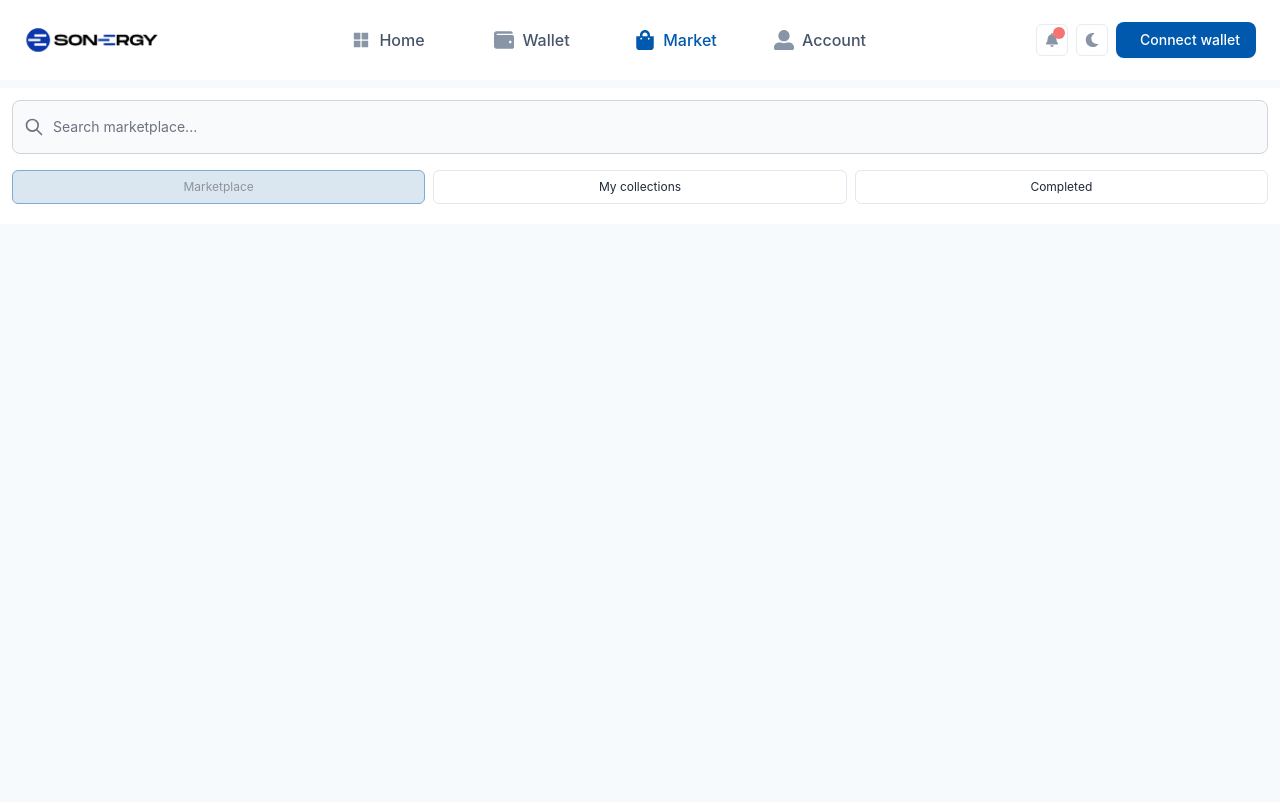
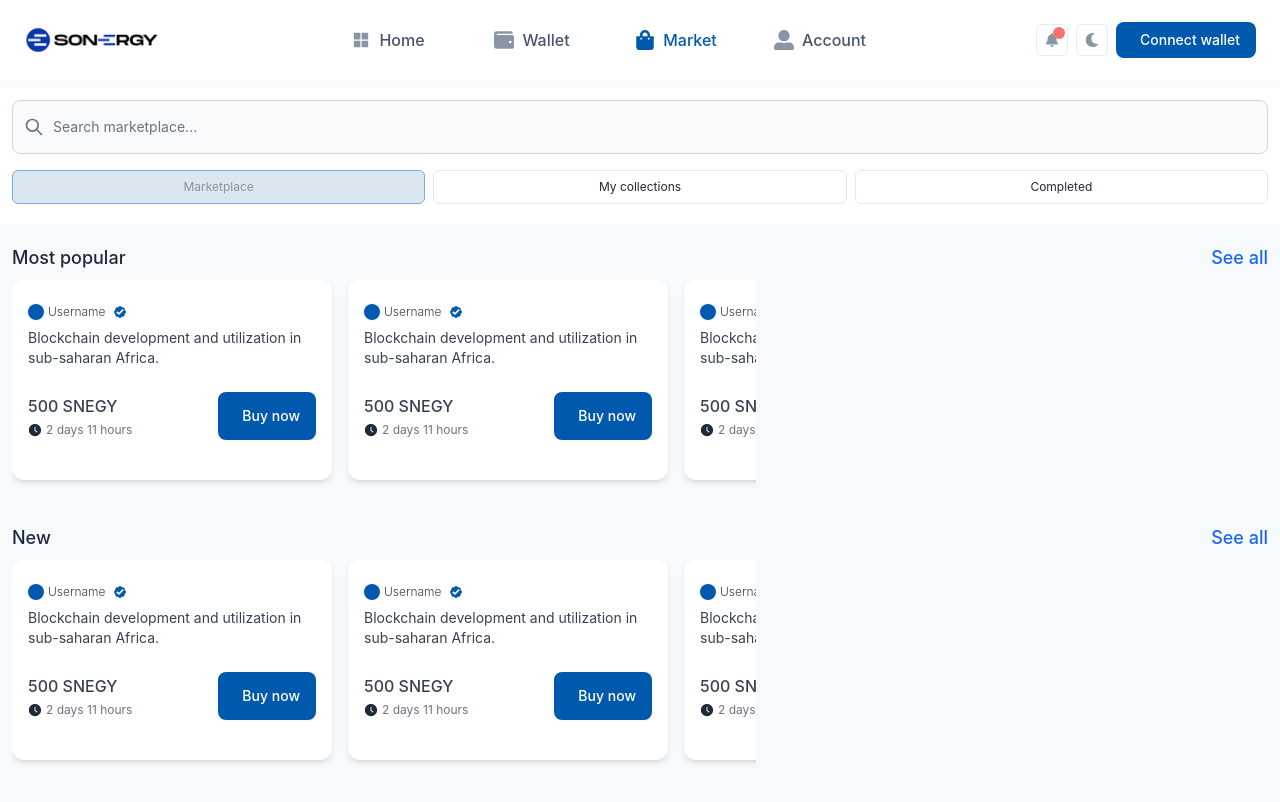
Before and after one commit to afullsnack/sonergy_test, a Next.js app: page /market in a window 1280 px wide. Shown: the top 802 px of the page. Built offline with nearby package versions, Linux system fonts and the light colour scheme.

Commit message:
FEAT: Done with the different sorts for the mark page

```diff
--- a/components/Marketplace/carousel.tsx
+++ b/components/Marketplace/carousel.tsx
@@ -1,10 +1,7 @@
 import { useRouter } from "next/router";
-import {
-  AiFillClockCircle,
-  AiFillDollarCircle,
-  AiOutlineArrowRight,
-} from "react-icons/ai";
-import { ButtonGhost } from "../Button";
+import { AiFillClockCircle } from "react-icons/ai";
+import { GoVerified } from "react-icons/go";
+import { ButtonPrimary } from "../Button";
 import OnboardCard from "../OnboardCard";
 
 export const MostPopularSlider = () => {
@@ -14,98 +11,125 @@ export const MostPopularSlider = () => {
     <div className="w-full carousel max-w-sm desktop:max-w-screen-desktop space-x-4 bg-transparent">
       <div className="carousel-item max-w-xs">
         <OnboardCard>
-          <div className="flex flex-col items-start justify-between mb-3">
-            <span className="text-gray-700 text-sm font-normal text-left mb-2">
-              Blockchain development and utilisation in sub-saharan Africa.
+          <div className="flex flex-col items-start justify-between mb-2">
+            <span className="text-gray-700 text-xs font-light flex items-center justify-center mb-2">
+              <div className="w-4 h-4 rounded-full bg-primary mr-1"></div>{" "}
+              Username <GoVerified color="#0059AC" className="ml-2" />
             </span>
-            <p className="flex items-center justify-center">
-              {" "}
-              <AiFillDollarCircle size={14} />{" "}
-              <b className="text-gray-700 text-xs mr-1 ml-1">200</b>
-              <span className="text-xs">SNEGY</span>{" "}
+            <span className="text-gray-700 text-sm font-normal text-left">
+              Blockchain development and utilization in sub-saharan Africa.
+            </span>
+          </div>
+          <div className="w-full flex items-center justify-between">
+            <div className="flex flex-col flex-[3] items-start justify-center">
+              <p className="flex items-center justify-center text-gray-700 font-medium text-[16px] mb-1">
+                500 SNEGY
               </p>
               <p className="flex items-center justify-center">
                 {" "}
                 <AiFillClockCircle size={14} />
                 <span className="text-xs text-gray-500 ml-1">
-                Expires in 2 days 11 hours
+                  2 days 11 hours
                 </span>{" "}
               </p>
             </div>
-          <ButtonGhost
-            text="Take survey"
+            <div className="flex">
+              <ButtonPrimary
+                text="Buy now"
                 type="normal"
-            icon={<AiOutlineArrowRight />}
-            iconPosition="right"
+                icon={null}
+                iconPosition={null}
                 block={true}
                 onClick={(e) => {
-              console.log("Take survey clicked", e);
-              router.push("/home/take-survey");
+                  console.log("Buy now clicked", e);
+                  // router.push("/home/take-survey");
                 }}
                 isLoading={false}
               />
+            </div>
+          </div>
         </OnboardCard>
       </div>
       <div className="carousel-item max-w-xs">
         <OnboardCard>
-          <div className="flex flex-col items-start justify-between mb-3">
-            <span className="text-gray-700 text-sm font-normal text-left mb-2">
+          <div className="flex flex-col items-start justify-between mb-2">
+            <span className="text-gray-700 text-xs font-light flex items-center justify-center mb-2">
+              <div className="w-4 h-4 rounded-full bg-primary mr-1"></div>{" "}
+              Username <GoVerified color="#0059AC" className="ml-2" />
+            </span>
+            <span className="text-gray-700 text-sm font-normal text-left">
               Blockchain development and utilization in sub-saharan Africa.
             </span>
-            <p className="flex items-center justify-center">
-              {" "}
-              <AiFillDollarCircle size={14} />{" "}
-              <b className="text-gray-700 text-xs mr-1 ml-1">200</b>
-              <span className="text-xs">SNEGY</span>{" "}
+          </div>
+          <div className="w-full flex items-center justify-between">
+            <div className="flex flex-col flex-[3] items-start justify-center">
+              <p className="flex items-center justify-center text-gray-700 font-medium text-[16px] mb-1">
+                500 SNEGY
               </p>
               <p className="flex items-center justify-center">
                 {" "}
                 <AiFillClockCircle size={14} />
                 <span className="text-xs text-gray-500 ml-1">
-                Expires in 2 days 11 hours
+                  2 days 11 hours
                 </span>{" "}
               </p>
             </div>
-          <ButtonGhost
-            text="Take survey"
+            <div className="flex">
+              <ButtonPrimary
+                text="Buy now"
                 type="normal"
-            icon={<AiOutlineArrowRight />}
-            iconPosition="right"
+                icon={null}
+                iconPosition={null}
                 block={true}
-            onClick={(e) => console.log("Take survey clicked", e)}
+                onClick={(e) => {
+                  console.log("Buy now clicked", e);
+                  // router.push("/home/take-survey");
+                }}
                 isLoading={false}
               />
+            </div>
+          </div>
         </OnboardCard>
       </div>
       <div className="carousel-item max-w-xs">
         <OnboardCard>
-          <div className="flex flex-col items-start justify-between mb-3">
-            <span className="text-gray-700 text-sm font-normal text-left mb-2">
-              Blockchain development and utilisation in sub-saharan Africa.
+          <div className="flex flex-col items-start justify-between mb-2">
+            <span className="text-gray-700 text-xs font-light flex items-center justify-center mb-2">
+              <div className="w-4 h-4 rounded-full bg-primary mr-1"></div>{" "}
+              Username <GoVerified color="#0059AC" className="ml-2" />
             </span>
-            <p className="flex items-center justify-center">
-              {" "}
-              <AiFillDollarCircle size={14} />{" "}
-              <b className="text-gray-700 text-xs mr-1 ml-1">200</b>
-              <span className="text-xs">SNEGY</span>{" "}
+            <span className="text-gray-700 text-sm font-normal text-left">
+              Blockchain development and utilization in sub-saharan Africa.
+            </span>
+          </div>
+          <div className="w-full flex items-center justify-between">
+            <div className="flex flex-col flex-[3] items-start justify-center">
+              <p className="flex items-center justify-center text-gray-700 font-medium text-[16px] mb-1">
+                500 SNEGY
               </p>
               <p className="flex items-center justify-center">
                 {" "}
                 <AiFillClockCircle size={14} />
                 <span className="text-xs text-gray-500 ml-1">
-                Expires in 2 days 11 hours
+                  2 days 11 hours
                 </span>{" "}
               </p>
             </div>
-          <ButtonGhost
-            text="Take survey"
+            <div className="flex">
+              <ButtonPrimary
+                text="Buy now"
                 type="normal"
-            icon={<AiOutlineArrowRight />}
-            iconPosition="right"
+                icon={null}
+                iconPosition={null}
                 block={true}
-            onClick={(e) => console.log("Take survey clicked", e)}
+                onClick={(e) => {
+                  console.log("Buy now clicked", e);
+                  // router.push("/home/take-survey");
+                }}
                 isLoading={false}
               />
+            </div>
+          </div>
         </OnboardCard>
       </div>
     </div>
--- a/pages/market/index.tsx
+++ b/pages/market/index.tsx
@@ -1,12 +1,19 @@
+import { useRouter } from "next/router";
 import { useState } from "react";
+import { FaFileDownload } from "react-icons/fa";
+import { GoVerified } from "react-icons/go";
+import { ButtonIcon, ButtonPrimary } from "../../components/Button";
 import withLayout from "../../components/Layout";
+import { MostPopularSlider } from "../../components/Marketplace/carousel";
+import OnboardCard from "../../components/OnboardCard";
 
 function Market() {
+  const router = useRouter();
   const [sort, setSort] = useState<string>("marketplace");
 
   return (
     <div className="w-full">
-      <div className="flex flex-col items-start justify-start w-full bg-white p-3 mb-8">
+      <div className="flex flex-col items-start justify-start w-full bg-white p-3 mb-2">
         {/* Search action */}
         <form className="form-control mb-4 w-full">
           {/* <label
@@ -88,6 +95,121 @@ function Market() {
           </button>
         </div>
       </div>
+      {/* List of surveys */}
+      {sort === "marketplace" && (
+        <>
+          <div className="flex flex-col items-start justify-start w-full bg-transparent p-3 mb-3">
+            <div className="w-full flex items-center justify-between">
+              <span className="text-[16px] desktop:text-lg font-medium text-slate-800 mb-2">
+                Most popular
+              </span>
+              <span
+                className="text-sm desktop:text-lg font-medium text-blue-600 mb-2 hover:cursor-pointer"
+                onClick={(e) => {
+                  console.log("See all clicked", e);
+                }}
+              >
+                See all
+              </span>
+            </div>
+            <MostPopularSlider />
+          </div>
+          <div className="flex flex-col items-start justify-start w-full bg-transparent p-3 mb-3">
+            <div className="w-full flex items-center justify-between">
+              <span className="text-[16px] desktop:text-lg font-medium text-slate-800 mb-2">
+                New
+              </span>
+              <span
+                className="text-sm desktop:text-lg font-medium text-blue-600 mb-2 hover:cursor-pointer"
+                onClick={(e) => {
+                  console.log("See all clicked", e);
+                }}
+              >
+                See all
+              </span>
+            </div>
+            <MostPopularSlider />
+          </div>
+        </>
+      )}
+
+      {sort === "collections" && (
+        <div className="flex flex-col items-start justify-start w-full bg-transparent p-3 mb-3 space-y-4">
+          {new Array(3).fill("muches").map((item) => (
+            <OnboardCard>
+              <div className="flex flex-col items-start justify-between mb-2">
+                <span className="text-gray-700 text-xs font-light flex items-center justify-center mb-2">
+                  <div className="w-4 h-4 rounded-full bg-primary mr-1"></div>{" "}
+                  Username <GoVerified color="#0059AC" className="ml-2" />
+                </span>
+                <span className="text-gray-700 text-sm font-normal text-left">
+                  Blockchain development and utilization in sub-saharan Africa.
+                </span>
+              </div>
+              <div className="flex items-center justify-between space-x-4">
+                <div className="flex-[3]">
+                  <ButtonPrimary
+                    text="Sell"
+                    type="normal"
+                    icon={null}
+                    iconPosition={null}
+                    block={true}
+                    onClick={(e) => console.log("Sell survey clicked", e)}
+                    isLoading={false}
+                  />
+                </div>
+                <div className="flex-1">
+                  <ButtonIcon
+                    type="normal"
+                    icon={<FaFileDownload size={18} />}
+                    block={true}
+                    onClick={(e) => console.log("Download", e)}
+                  />
+                </div>
+              </div>
+            </OnboardCard>
+          ))}
+        </div>
+      )}
+
+      {sort === "completed" && (
+        <div className="flex flex-col items-start justify-start w-full bg-transparent p-3 mb-3 space-y-4">
+          {new Array(3).fill("muches").map((item) => (
+            <OnboardCard>
+              <div className="flex flex-col items-start justify-between mb-2">
+                <span className="text-gray-700 text-xs font-light flex items-center justify-center mb-2">
+                  <div className="w-4 h-4 rounded-full bg-primary mr-1"></div>{" "}
+                  Username <GoVerified color="#0059AC" className="ml-2" />
+                </span>
+                <span className="text-gray-700 text-sm font-normal text-left">
+                  Blockchain development and utilization in sub-saharan Africa.
+                </span>
+              </div>
+              <div className="flex items-center justify-between space-x-4">
+                <div className="flex-[3]">
+                  <ButtonPrimary
+                    text="Convert to NFT"
+                    type="normal"
+                    icon={null}
+                    iconPosition={null}
+                    block={true}
+                    onClick={(e) => console.log("Sell survey clicked", e)}
+                    isLoading={false}
+                  />
+                </div>
+                <div className="flex-1">
+                  <ButtonIcon
+                    type="normal"
+                    icon={<FaFileDownload size={18} />}
+                    block={true}
+                    onClick={(e) => console.log("Download", e)}
+                  />
+                </div>
+              </div>
+            </OnboardCard>
+          ))}
+        </div>
+      )}
     </div>
   );
 }
```
Lines whose indentation alone changed are shown as unchanged.
